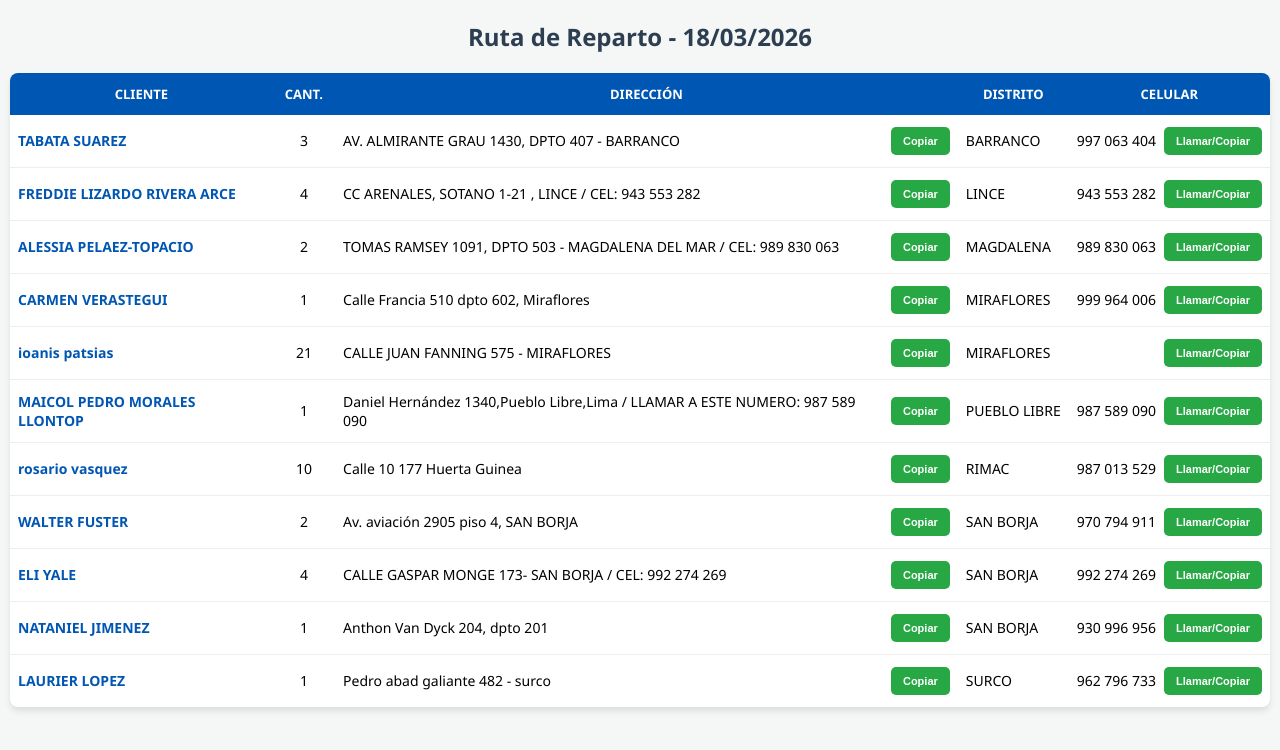
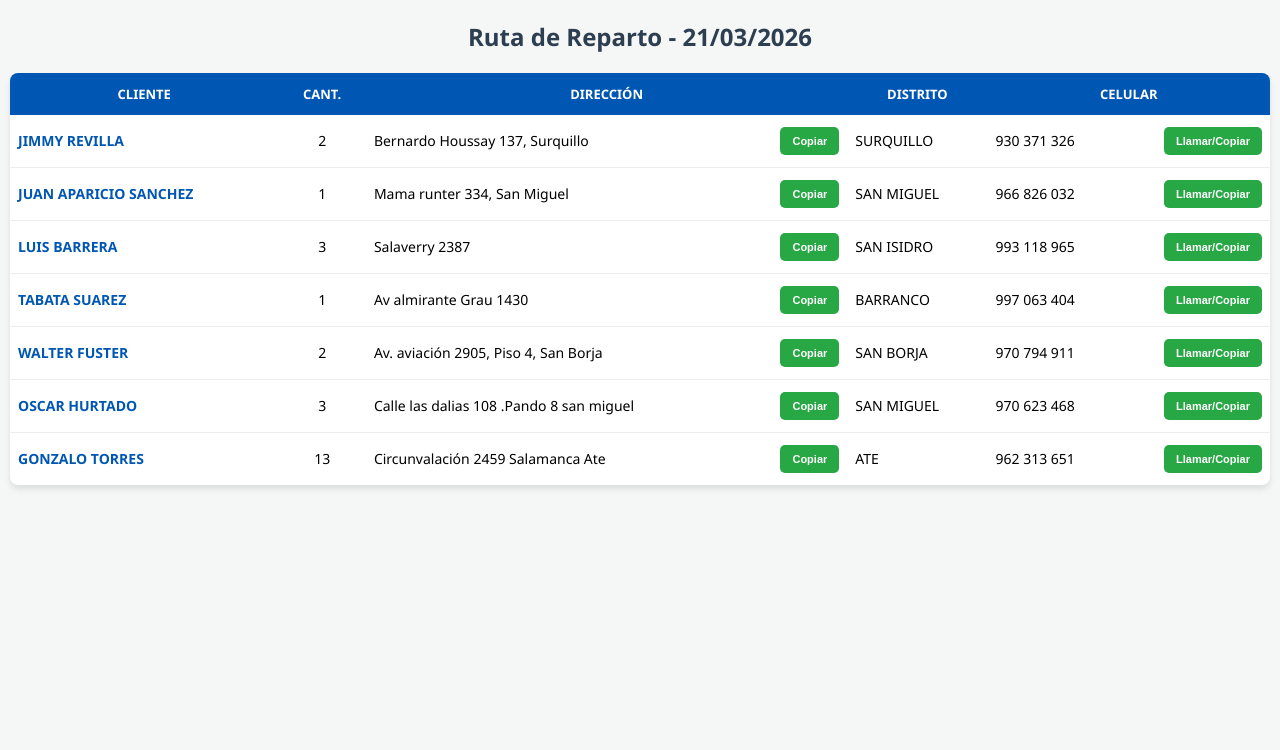
Before and after one commit to JeffersonEmilioYllapumaNina/rutas-reparto, a plain HTML site: page index.html in a window 1280 px wide. Drawn offline with Linux system fonts and the light colour scheme.

Commit message:
Actualización de rutas: 2026-03-21 12:48

```diff
--- a/index.html
+++ b/index.html
@@ -27,7 +27,7 @@
     </style>
 </head>
 <body>
-    <h2>Ruta de Reparto - 18/03/2026</h2>
+    <h2>Ruta de Reparto - 21/03/2026</h2>
     <table id="tabla">
         <thead>
             <tr>
@@ -41,12 +41,66 @@
         <tbody>
 
             <tr onclick="this.classList.toggle('visitado')">
-                <td class="nombre-cliente">TABATA SUAREZ</td>
+                <td class="nombre-cliente">JIMMY REVILLA</td>
+                <td style="text-align:center">2</td>
+                <td>
+                    <div class="btn-container">
+                        <span>Bernardo Houssay 137, Surquillo</span>
+                        <button class="copy-btn" onclick="copyText(`Bernardo Houssay 137, Surquillo`, event)">Copiar</button>
+                    </div>
+                </td>
+                <td>SURQUILLO</td>
+                <td>
+                    <div class="btn-container">
+                        <span>930 371 326</span>
+                        <button class="copy-btn" onclick="copyText(`930 371 326`, event)">Llamar/Copiar</button>
+                    </div>
+                </td>
+            </tr>
+
+            <tr onclick="this.classList.toggle('visitado')">
+                <td class="nombre-cliente">JUAN APARICIO SANCHEZ</td>
+                <td style="text-align:center">1</td>
+                <td>
+                    <div class="btn-container">
+                        <span>Mama runter 334, San Miguel</span>
+                        <button class="copy-btn" onclick="copyText(`Mama runter 334, San Miguel`, event)">Copiar</button>
+                    </div>
+                </td>
+                <td>SAN MIGUEL</td>
+                <td>
+                    <div class="btn-container">
+                        <span>966 826 032</span>
+                        <button class="copy-btn" onclick="copyText(`966 826 032`, event)">Llamar/Copiar</button>
+                    </div>
+                </td>
+            </tr>
+
+            <tr onclick="this.classList.toggle('visitado')">
+                <td class="nombre-cliente">LUIS BARRERA</td>
                 <td style="text-align:center">3</td>
                 <td>
                     <div class="btn-container">
-                        <span>AV. ALMIRANTE GRAU 1430, DPTO 407 - BARRANCO</span>
-                        <button class="copy-btn" onclick="copyText(`AV. ALMIRANTE GRAU 1430, DPTO 407 - BARRANCO`, event)">Copiar</button>
+                        <span>Salaverry 2387</span>
+                        <button class="copy-btn" onclick="copyText(`Salaverry 2387`, event)">Copiar</button>
+                    </div>
+                </td>
+                <td>SAN ISIDRO</td>
+                <td>
+                    <div class="btn-container">
+                        <span>993 118 965</span>
+                        <button class="copy-btn" onclick="copyText(`993 118 965`, event)">Llamar/Copiar</button>
+                    </div>
+                </td>
+            </tr>
+
+            <tr onclick="this.classList.toggle('visitado')">
+                <td class="nombre-cliente">TABATA SUAREZ</td>
+                <td style="text-align:center">1</td>
+                <td>
+                    <div class="btn-container">
+                        <span>Av almirante Grau 1430</span>
+                        <button class="copy-btn" onclick="copyText(`Av almirante Grau 1430`, event)">Copiar</button>
                     </div>
                 </td>
                 <td>BARRANCO</td>
@@ -59,120 +113,12 @@
             </tr>
 
             <tr onclick="this.classList.toggle('visitado')">
-                <td class="nombre-cliente">FREDDIE LIZARDO RIVERA ARCE</td>
-                <td style="text-align:center">4</td>
-                <td>
-                    <div class="btn-container">
-                        <span>CC ARENALES, SOTANO 1-21 , LINCE / CEL: 943 553 282</span>
-                        <button class="copy-btn" onclick="copyText(`CC ARENALES, SOTANO 1-21 , LINCE / CEL: 943 553 282`, event)">Copiar</button>
-                    </div>
-                </td>
-                <td>LINCE</td>
-                <td>
-                    <div class="btn-container">
-                        <span>943 553 282</span>
-                        <button class="copy-btn" onclick="copyText(`943 553 282`, event)">Llamar/Copiar</button>
-                    </div>
-                </td>
-            </tr>
-
-            <tr onclick="this.classList.toggle('visitado')">
-                <td class="nombre-cliente">ALESSIA PELAEZ-TOPACIO</td>
-                <td style="text-align:center">2</td>
-                <td>
-                    <div class="btn-container">
-                        <span>TOMAS RAMSEY 1091, DPTO 503 - MAGDALENA DEL MAR / CEL: 989 830 063</span>
-                        <button class="copy-btn" onclick="copyText(`TOMAS RAMSEY 1091, DPTO 503 - MAGDALENA DEL MAR / CEL: 989 830 063`, event)">Copiar</button>
-                    </div>
-                </td>
-                <td>MAGDALENA</td>
-                <td>
-                    <div class="btn-container">
-                        <span>989 830 063</span>
-                        <button class="copy-btn" onclick="copyText(`989 830 063`, event)">Llamar/Copiar</button>
-                    </div>
-                </td>
-            </tr>
-
-            <tr onclick="this.classList.toggle('visitado')">
-                <td class="nombre-cliente">CARMEN VERASTEGUI</td>
-                <td style="text-align:center">1</td>
-                <td>
-                    <div class="btn-container">
-                        <span>Calle Francia 510 dpto 602, Miraflores</span>
-                        <button class="copy-btn" onclick="copyText(`Calle Francia 510 dpto 602, Miraflores`, event)">Copiar</button>
-                    </div>
-                </td>
-                <td>MIRAFLORES</td>
-                <td>
-                    <div class="btn-container">
-                        <span>999 964 006</span>
-                        <button class="copy-btn" onclick="copyText(`999 964 006`, event)">Llamar/Copiar</button>
-                    </div>
-                </td>
-            </tr>
-
-            <tr onclick="this.classList.toggle('visitado')">
-                <td class="nombre-cliente">ioanis patsias</td>
-                <td style="text-align:center">21</td>
-                <td>
-                    <div class="btn-container">
-                        <span>CALLE JUAN FANNING 575 - MIRAFLORES</span>
-                        <button class="copy-btn" onclick="copyText(`CALLE JUAN FANNING 575 - MIRAFLORES`, event)">Copiar</button>
-                    </div>
-                </td>
-                <td>MIRAFLORES</td>
-                <td>
-                    <div class="btn-container">
-                        <span></span>
-                        <button class="copy-btn" onclick="copyText(``, event)">Llamar/Copiar</button>
-                    </div>
-                </td>
-            </tr>
-
-            <tr onclick="this.classList.toggle('visitado')">
-                <td class="nombre-cliente">MAICOL PEDRO MORALES LLONTOP</td>
-                <td style="text-align:center">1</td>
-                <td>
-                    <div class="btn-container">
-                        <span>Daniel Hernández 1340,Pueblo Libre,Lima / LLAMAR A ESTE NUMERO:  987 589 090</span>
-                        <button class="copy-btn" onclick="copyText(`Daniel Hernández 1340,Pueblo Libre,Lima / LLAMAR A ESTE NUMERO:  987 589 090`, event)">Copiar</button>
-                    </div>
-                </td>
-                <td>PUEBLO LIBRE</td>
-                <td>
-                    <div class="btn-container">
-                        <span>987 589 090</span>
-                        <button class="copy-btn" onclick="copyText(`987 589 090`, event)">Llamar/Copiar</button>
-                    </div>
-                </td>
-            </tr>
-
-            <tr onclick="this.classList.toggle('visitado')">
-                <td class="nombre-cliente">rosario vasquez</td>
-                <td style="text-align:center">10</td>
-                <td>
-                    <div class="btn-container">
-                        <span>Calle 10 177 Huerta Guinea</span>
-                        <button class="copy-btn" onclick="copyText(`Calle 10 177 Huerta Guinea`, event)">Copiar</button>
-                    </div>
-                </td>
-                <td>RIMAC</td>
-                <td>
-                    <div class="btn-container">
-                        <span>987 013 529</span>
-                        <button class="copy-btn" onclick="copyText(`987 013 529`, event)">Llamar/Copiar</button>
-                    </div>
-                </td>
-            </tr>
-
-            <tr onclick="this.classList.toggle('visitado')">
                 <td class="nombre-cliente">WALTER FUSTER</td>
                 <td style="text-align:center">2</td>
                 <td>
                     <div class="btn-container">
-                        <span>Av. aviación 2905 piso 4, SAN BORJA</span>
-                        <button class="copy-btn" onclick="copyText(`Av. aviación 2905 piso 4, SAN BORJA`, event)">Copiar</button>
+                        <span>Av. aviación 2905, Piso 4, San Borja</span>
+                        <button class="copy-btn" onclick="copyText(`Av. aviación 2905, Piso 4, San Borja`, event)">Copiar</button>
                     </div>
                 </td>
                 <td>SAN BORJA</td>
@@ -185,55 +131,37 @@
             </tr>
 
             <tr onclick="this.classList.toggle('visitado')">
-                <td class="nombre-cliente">ELI YALE</td>
-                <td style="text-align:center">4</td>
+                <td class="nombre-cliente">OSCAR HURTADO</td>
+                <td style="text-align:center">3</td>
                 <td>
                     <div class="btn-container">
-                        <span>CALLE GASPAR MONGE 173- SAN BORJA / CEL: 992 274 269</span>
-                        <button class="copy-btn" onclick="copyText(`CALLE GASPAR MONGE 173- SAN BORJA / CEL: 992 274 269`, event)">Copiar</button>
+                        <span>Calle las dalias 108 .Pando 8 san miguel</span>
+                        <button class="copy-btn" onclick="copyText(`Calle las dalias 108 .Pando 8 san miguel`, event)">Copiar</button>
                     </div>
                 </td>
-                <td>SAN BORJA</td>
+                <td>SAN MIGUEL</td>
                 <td>
                     <div class="btn-container">
-                        <span>992 274 269</span>
-                        <button class="copy-btn" onclick="copyText(`992 274 269`, event)">Llamar/Copiar</button>
+                        <span>970 623 468</span>
+                        <button class="copy-btn" onclick="copyText(`970 623 468`, event)">Llamar/Copiar</button>
                     </div>
                 </td>
             </tr>
 
             <tr onclick="this.classList.toggle('visitado')">
-                <td class="nombre-cliente">NATANIEL JIMENEZ</td>
-                <td style="text-align:center">1</td>
+                <td class="nombre-cliente">GONZALO TORRES</td>
+                <td style="text-align:center">13</td>
                 <td>
                     <div class="btn-container">
-                        <span>Anthon Van Dyck 204, dpto 201</span>
-                        <button class="copy-btn" onclick="copyText(`Anthon Van Dyck 204, dpto 201`, event)">Copiar</button>
+                        <span>Circunvalación 2459 Salamanca Ate</span>
+                        <button class="copy-btn" onclick="copyText(`Circunvalación 2459 Salamanca Ate`, event)">Copiar</button>
                     </div>
                 </td>
-                <td>SAN BORJA</td>
+                <td>ATE</td>
                 <td>
                     <div class="btn-container">
-                        <span>930 996 956</span>
-                        <button class="copy-btn" onclick="copyText(`930 996 956`, event)">Llamar/Copiar</button>
+                        <span>962 313 651</span>
+                        <button class="copy-btn" onclick="copyText(`962 313 651`, event)">Llamar/Copiar</button>
                     </div>
                 </td>
             </tr>
-
-            <tr onclick="this.classList.toggle('visitado')">
-                <td class="nombre-cliente">LAURIER LOPEZ</td>
-                <td style="text-align:center">1</td>
-                <td>
-                    <div class="btn-container">
-                        <span>Pedro abad galiante 482 - surco</span>
-                        <button class="copy-btn" onclick="copyText(`Pedro abad galiante 482 - surco`, event)">Copiar</button>
-                    </div>
-                </td>
-                <td>SURCO</td>
-                <td>
-                    <div class="btn-container">
-                        <span>962 796 733</span>
-                        <button class="copy-btn" onclick="copyText(`962 796 733`, event)">Llamar/Copiar</button>
-                    </div>
-                </td>
-            </tr>
```
